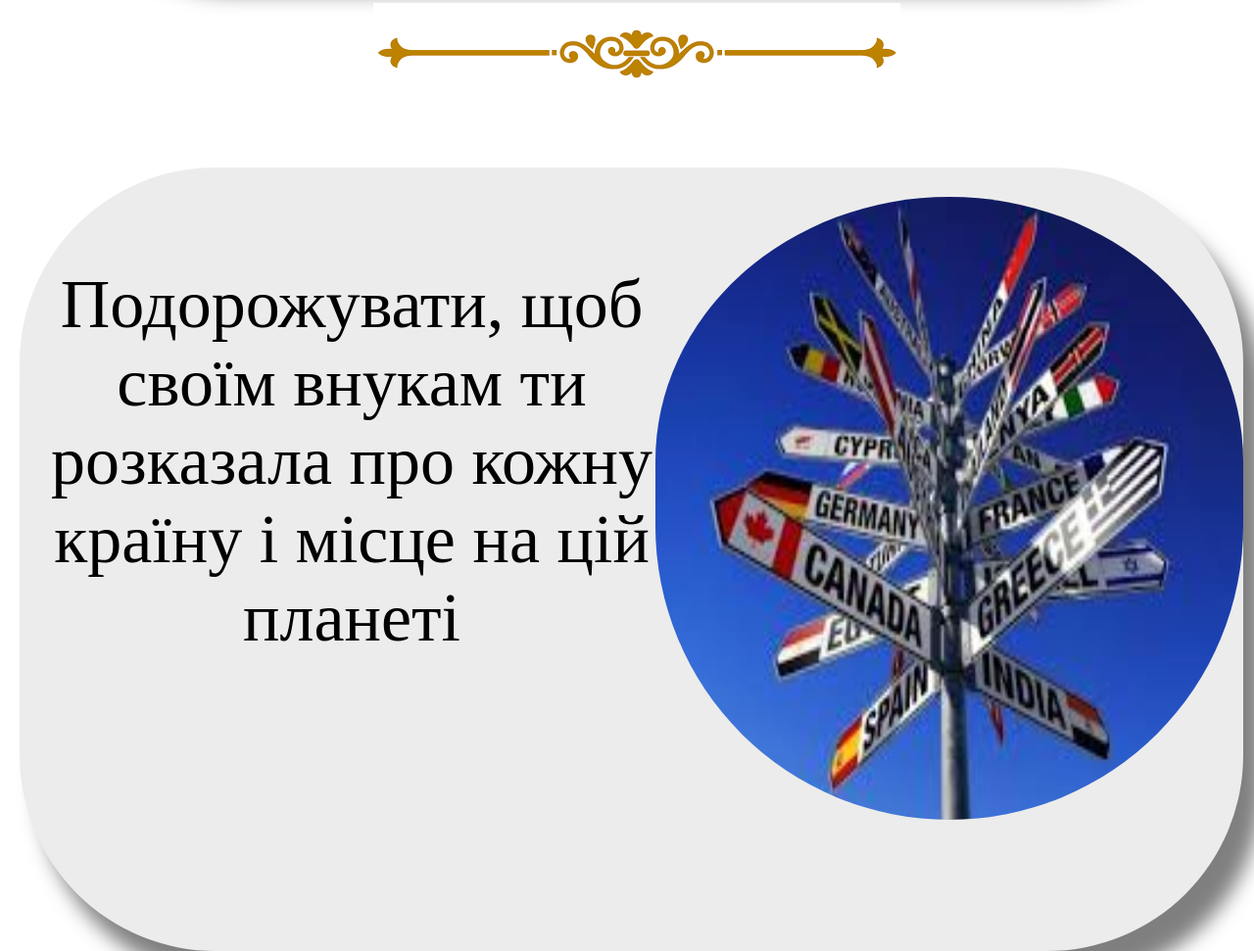
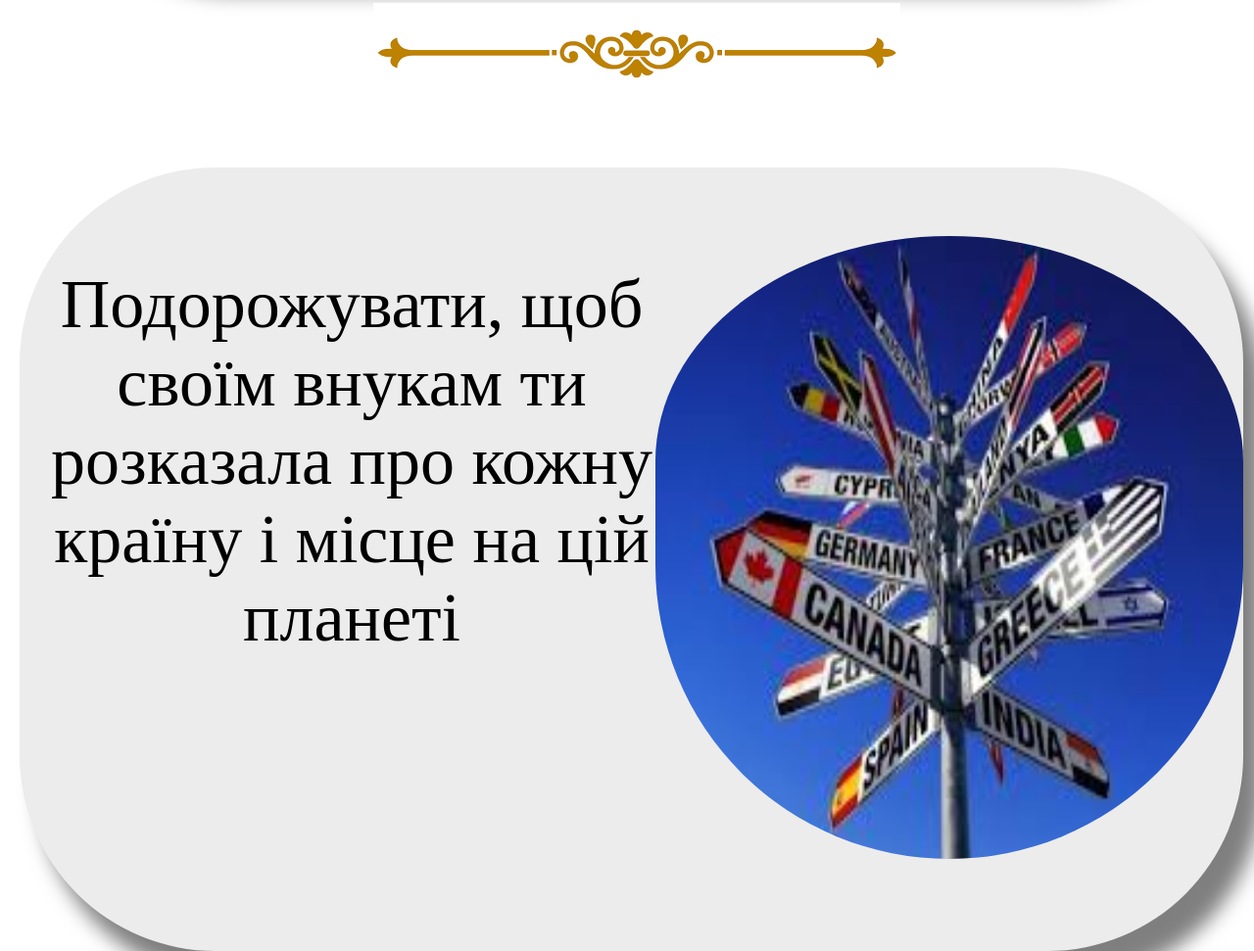
Before and after one commit to enot23/enot23.github.io, a plain HTML site: page index.html in a window 1280 px wide. Shown: the part 6295-7266 px from the top of the page at 98% size. Drawn offline with nearby package versions, Linux system fonts and the light colour scheme.

Commit message:
дрщащрфщ111

```diff
--- a/index.html
+++ b/index.html
@@ -193,7 +193,7 @@
 
 
 <img class="a1" src="img/подорожі.jpg" height="636" width="500"
-style="padding-top: 30px;"
+style="padding-top: 70px;"
 ><center style="
     padding-top: 100px;
     padding-bottom: 200px;
```
